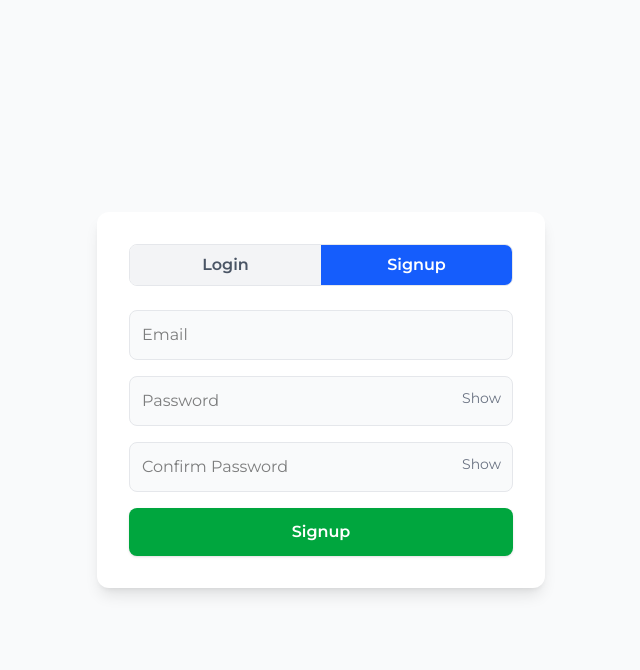
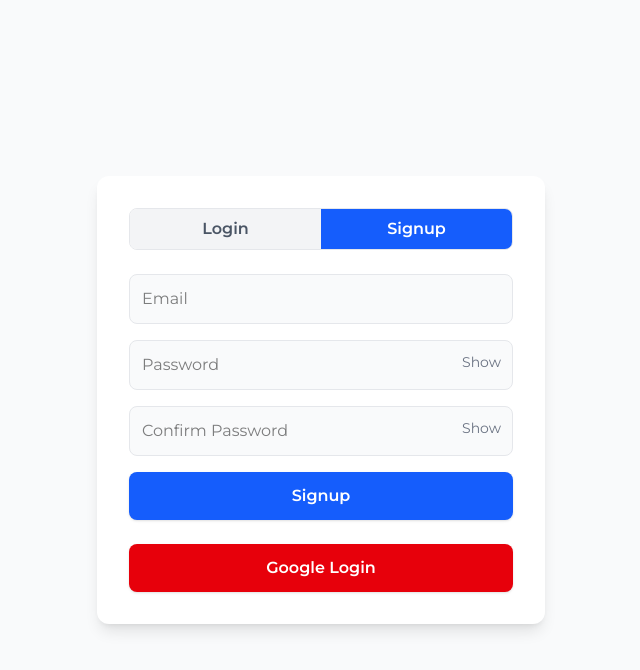
Before and after one commit to okorieperspecttives-ui/journal-pro-2.0, a React (Vite) app: page /auth in a window 1280 px wide. Both pictures are taken after a click on the button "Signup". Shown: the top 670 px of the page, without its empty margins (319-959 px from the left). Built offline with nearby package versions, Linux system fonts and the light colour scheme; no server answers.

Commit message:
fixed google login

```diff
--- a/src/components/BottomNav.tsx
+++ b/src/components/BottomNav.tsx
@@ -9,7 +9,7 @@ import {
 
 export default function BottomNav() {
   return (
-    <nav className="fixed bottom-1 left-0 right-0 h-16 w-[95%] mx-auto bg-blue-600  rounded-full flex justify-around items-center md:hidden shadow-xs shadow-gray-500 safe-bottom z-50">
+    <nav className="fixed bottom-0 left-0 right-0 h-14 w-[98%] mx-auto bg-blue-600  rounded-full flex justify-around items-center md:hidden shadow-xs shadow-gray-500 safe-bottom z-50">
       {/* Dashboard */}
       <NavLink
         to="/dashboard"
--- a/src/context/AuthContext.tsx
+++ b/src/context/AuthContext.tsx
@@ -14,7 +14,6 @@ export const AuthProvider = ({ children }: { children: React.ReactNode }) => {
   useEffect(() => {
     document.documentElement.setAttribute("data-theme", theme);
     localStorage.setItem("theme", theme);
-
   }, [theme]);
 
   const ensureUserExists = async (user: any) => {
@@ -65,7 +64,7 @@ export const AuthProvider = ({ children }: { children: React.ReactNode }) => {
       const { error } = await supabase.auth.signInWithOAuth({
         provider: "google",
         options: {
-          redirectTo: window.location.origin, // ensures session comes back to your app
+          redirectTo: `${window.location.origin}/auth`,
         },
       });
       if (error) throw error;
--- a/src/helpers/MotionWrapper.tsx
+++ b/src/helpers/MotionWrapper.tsx
@@ -25,7 +25,7 @@ export default function MotionWrapper({ children }: MotionWrapperProps) {
       exit="exit"
       variants={pageVariants}
       transition={pageTransition}
-      className="w-full h-full"
+      className="w-full h-full pb-20"
     >
       {children}
     </motion.div>
--- a/src/pages/Analytics.tsx
+++ b/src/pages/Analytics.tsx
@@ -61,11 +61,13 @@ export default function Analytics() {
     );
 
   return (
-    <div className="p-4 pb-8 flex flex-col gap-8">
-      <h2 className="text-xl font-bold">Analytics</h2>
-      <WinRateCard trades={trades} />
-      <StrategyPerformance trades={trades} />
-      <MoodImpact trades={trades} />
-    </div>
+    <MotionWrapper>
+      <div className="p-4 pb-20 flex flex-col gap-8">
+        <h2 className="text-xl font-bold">Analytics</h2>
+        <WinRateCard trades={trades} />
+        <StrategyPerformance trades={trades} />
+        <MoodImpact trades={trades} />
+      </div>
+    </MotionWrapper>
   );
 }
--- a/src/pages/Auth.tsx
+++ b/src/pages/Auth.tsx
@@ -14,7 +14,7 @@ export default function Auth() {
 
   const togglePasswordVisibility = () => setShowPassword(!showPassword);
 
-  const { user, loading } = useAuth();
+  const { user, loading, signInWithGoogle } = useAuth();
   const navigate = useNavigate();
 
   useEffect(() => {
@@ -175,12 +175,23 @@ export default function Auth() {
               </div>
               <button
                 type="submit"
-                className="w-full py-3 bg-green-600 text-white rounded-lg shadow hover:bg-green-700 transition font-semibold"
+                className="w-full py-3 bg-blue-600 text-white rounded-lg shadow hover:bg-blue-700 transition font-semibold"
               >
                 Signup
               </button>
             </form>
           )}
+
+          {/*Google Login */}
+
+          <div>
+            <button
+              onClick={signInWithGoogle}
+              className="w-full py-3 bg-red-600 text-white rounded-lg shadow hover:bg-red-700 transition font-semibold cursor-pointer"
+            >
+              Google Login
+            </button>
+          </div>
 
           {/* Message */}
           {message && (
--- a/src/pages/LogTrade.tsx
+++ b/src/pages/LogTrade.tsx
@@ -137,7 +137,7 @@ export default function LogTrade() {
 
   return (
     <MotionWrapper>
-      <div className="p-4">
+      <div className="p-4 pb-20 remove_scrollbar">
         <h1 className="text-xl font-semibold mb-4">Log New Trade</h1>
 
         <form
--- a/src/pages/Profile.tsx
+++ b/src/pages/Profile.tsx
@@ -15,6 +15,8 @@ export default function Profile() {
   const [showConfirm, setShowConfirm] = useState(false);
 
   const navigate = useNavigate();
+
+  const truncate = (string: string) => string.substring(0, 22);
 
   useEffect(() => {
     const fetchProfile = async () => {
@@ -112,7 +114,9 @@ export default function Profile() {
               <h2 className="text-lg font-semibold">
                 {profile?.full_name || "Your Name"}
               </h2>
-              <p className="text-sm text-gray-500">{user?.email}</p>
+              <p className="text-sm text-gray-500 ">
+                {truncate(user?.email)}****
+              </p>
             </div>
           </div>
 
```
